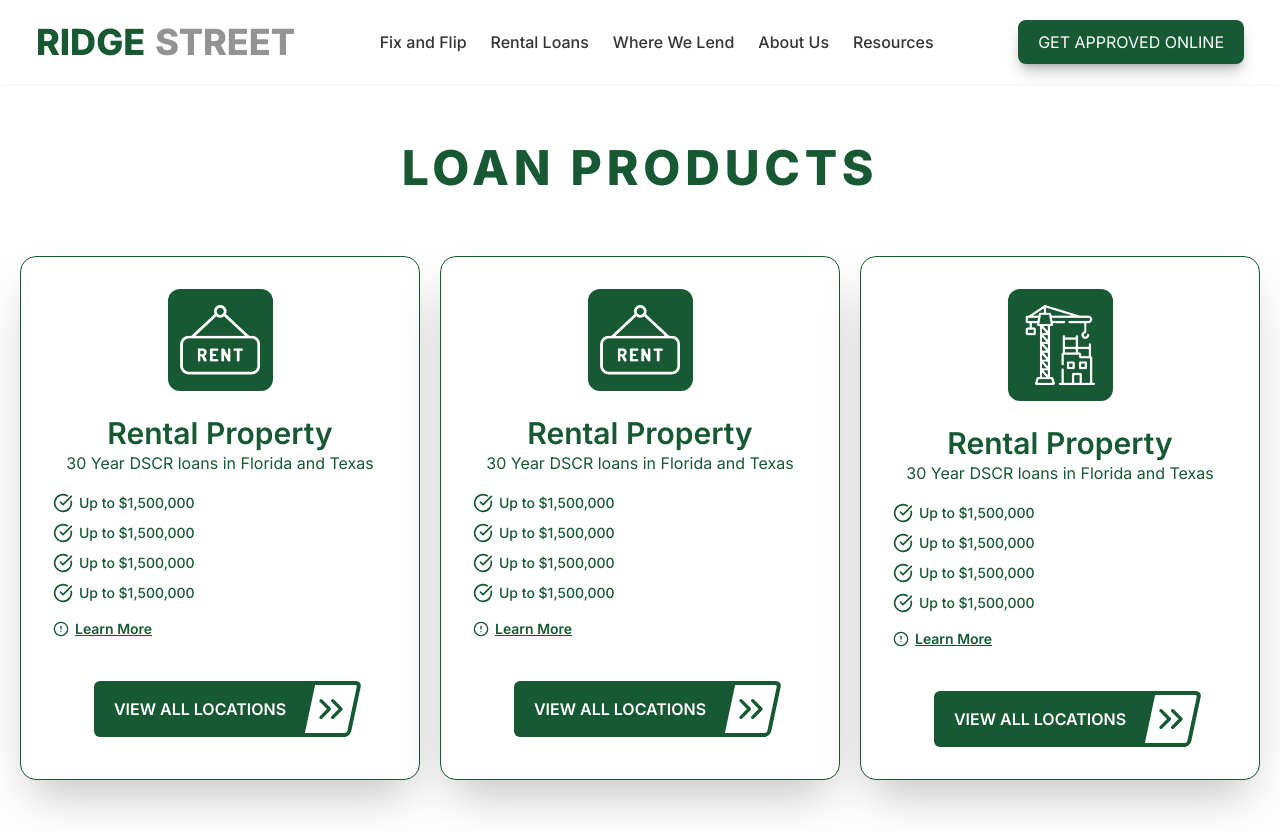
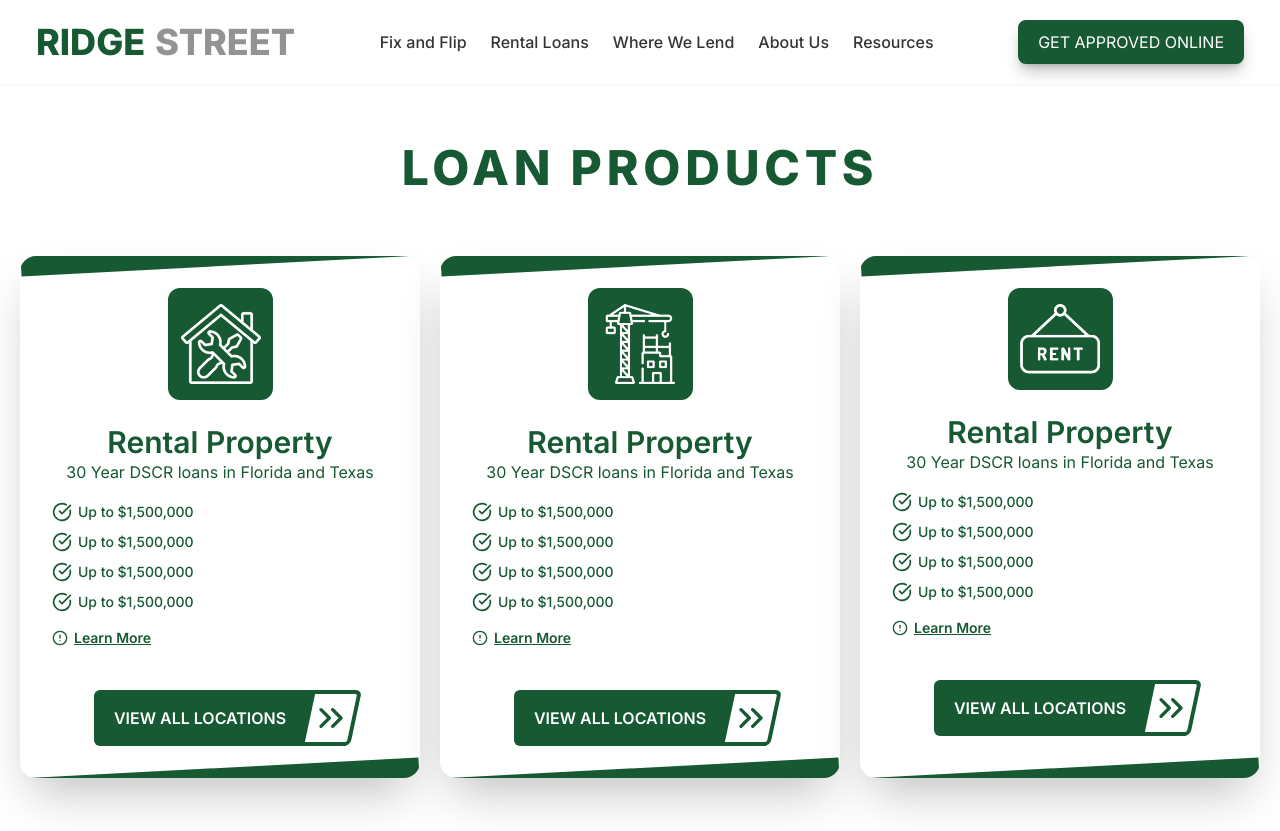
Before and after one commit to jahidulkanchan/ridge-street-softvence, a website built with Vite: page index.html in a window 1280 px wide. Shown: the top 831 px of the page. Built offline with nearby package versions, Linux system fonts and the light colour scheme.

Commit message:
loan production done

```diff
--- a/index.html
+++ b/index.html
@@ -212,16 +212,29 @@
           </h2>
         </div>
         <div
-          class="card-content mt-10 gap-5 md:mt-16 grid grid-cols-1 sm:grid-cols-2 md:grid-cols-3"
+          class="card-content mt-10 grid grid-cols-1 gap-5 sm:grid-cols-2 md:mt-16 md:grid-cols-3"
         >
           <div
-            class="card text-main hover:text-white duration-200 min-h-[450px] backdrop-blur-xl shadow-2xl border rounded-2xl bg-white hover:bg-main transition-all group px-5 py-8 md:px-8"
+            class="card text-main group group relative min-h-[450px] overflow-hidden rounded-2xl bg-white px-5 py-8 shadow-2xl backdrop-blur-xl transition-all duration-200 hover:text-white md:px-8"
           >
-            <img
-              class="bg-main px-3 py-4 mx-auto rounded-xl"
-              src="./assets/icons/loan-02.png"
-              alt="loan-02"
-            /><br />
+            <!-- =========== Slice bg Animation ============= -->
+            <div
+              class="slice-bg bg-main transition-all absolute -top-[40px] left-0 z-[-1] h-[50px] w-full -rotate-3 duration-200 group-hover:h-8/12 group-hover:rotate-0"
+            ></div>
+            <div
+              class="slice-bg bg-main transition-all absolute -bottom-[40px] left-0 z-[-1] h-[50px] w-full -rotate-3 duration-200 group-hover:h-8/12 group-hover:rotate-0"
+            ></div>
+            <div
+              class="bg-main z-10 mx-auto block w-fit rounded-xl px-3 py-4 duration-200 group-hover:hidden"
+            >
+              <img src="./assets/icons/loan-w-01.png" alt="loan-02" />
+            </div>
+            <div
+              class="mx-auto hidden w-fit rounded-xl bg-white px-3 py-4 duration-200 group-hover:block"
+            >
+              <img src="./assets/icons/loan-g-01.png" alt="loan-02" />
+            </div>
+            <br />
             <h2 class="text-center text-3xl font-medium md:font-semibold">
               Rental Property
             </h2>
@@ -252,21 +265,37 @@
               <i class="w-4" data-lucide="circle-alert"></i> <u>Learn More</u>
             </button>
             <!-- CTA Button  -->
-            <a href="/" class="animated-btn group mx-auto mt-10">
+            <a
+              href="/"
+              class="animated-btn group-hover:text-main group mx-auto mt-10 group-hover:bg-white"
+            >
               <p class="pr-10">View All Locations</p>
-              <div class="skew-icon-content">
+              <div class="skew-icon-content group-hover:border-white">
                 <i class="skew-icon" data-lucide="chevrons-right"></i>
               </div>
             </a>
           </div>
           <div
-            class="card text-main hover:text-white duration-200 min-h-[450px] backdrop-blur-xl shadow-2xl border rounded-2xl bg-white hover:bg-main transition-all group px-5 py-8 md:px-8"
+            class="card text-main group relative min-h-[450px] overflow-hidden rounded-2xl bg-white px-5 py-8 shadow-2xl backdrop-blur-xl transition-all duration-200 hover:text-white md:px-8"
           >
-            <img
-              class="bg-main px-3 py-4 mx-auto rounded-xl"
-              src="./assets/icons/loan-02.png"
-              alt="loan-02"
-            /><br />
+            <!-- =========== Slice bg Animation ============= -->
+            <div
+              class="slice-bg bg-main transition-all absolute -top-[40px] left-0 z-[-1] h-[50px] w-full -rotate-3 duration-200 group-hover:h-8/12 group-hover:rotate-0"
+            ></div>
+            <div
+              class="slice-bg bg-main transition-all absolute -bottom-[40px] left-0 z-[-1] h-[50px] w-full -rotate-3 duration-200 group-hover:h-8/12 group-hover:rotate-0"
+            ></div>
+            <div
+              class="bg-main mx-auto block w-fit rounded-xl px-3 py-4 duration-200 group-hover:hidden"
+            >
+              <img class="" src="./assets/icons/loan-w-03.png" alt="loan-02" />
+            </div>
+            <div
+              class="mx-auto hidden w-fit rounded-xl bg-white px-3 py-4 duration-200 group-hover:block"
+            >
+              <img class="" src="./assets/icons/loan-g-03.png" alt="loan-02" />
+            </div>
+            <br />
             <h2 class="text-center text-3xl font-medium md:font-semibold">
               Rental Property
             </h2>
@@ -297,21 +326,37 @@
               <i class="w-4" data-lucide="circle-alert"></i> <u>Learn More</u>
             </button>
             <!-- CTA Button  -->
-            <a href="/" class="animated-btn group mx-auto mt-10">
+            <a
+              href="/"
+              class="animated-btn group-hover:text-main group mx-auto mt-10 group-hover:bg-white"
+            >
               <p class="pr-10">View All Locations</p>
-              <div class="skew-icon-content">
+              <div class="skew-icon-content group-hover:border-white">
                 <i class="skew-icon" data-lucide="chevrons-right"></i>
               </div>
             </a>
           </div>
           <div
-            class="card text-main hover:text-white duration-200 min-h-[450px] backdrop-blur-xl shadow-2xl border rounded-2xl bg-white hover:bg-main transition-all group px-5 py-8 md:px-8"
+            class="card text-main group relative min-h-[450px] overflow-hidden rounded-2xl bg-white px-5 py-8 shadow-2xl backdrop-blur-xl transition-all duration-200 hover:text-white md:px-8"
           >
-            <img
-              class="bg-main px-3 py-4 mx-auto rounded-xl"
-              src="./assets/icons/loan-03.png"
-              alt="loan-02"
-            /><br />
+            <!-- =========== Slice bg Animation ============= -->
+            <div
+              class="slice-bg bg-main absolute -top-[40px] left-0 z-[-1] h-[50px] w-full -rotate-3 transition-all duration-200 group-hover:h-8/12 group-hover:rotate-0"
+            ></div>
+            <div
+              class="slice-bg bg-main absolute -bottom-[40px] left-0 z-[-1] h-[50px] w-full -rotate-3 transition-all duration-200 group-hover:h-8/12 group-hover:rotate-0"
+            ></div>
+            <div
+              class="bg-main mx-auto block w-fit rounded-xl px-3 py-4 duration-200 group-hover:hidden"
+            >
+              <img class="" src="./assets/icons/loan-w-02.png" alt="loan-02" />
+            </div>
+            <div
+              class="mx-auto hidden w-fit rounded-xl bg-white px-3 py-4 duration-200 group-hover:block"
+            >
+              <img class="" src="./assets/icons/loan-g-02.png" alt="loan-02" />
+            </div>
+            <br />
             <h2 class="text-center text-3xl font-medium md:font-semibold">
               Rental Property
             </h2>
@@ -342,9 +387,12 @@
               <i class="w-4" data-lucide="circle-alert"></i> <u>Learn More</u>
             </button>
             <!-- CTA Button  -->
-            <a href="/" class="animated-btn group mx-auto mt-10">
+            <a
+              href="/"
+              class="animated-btn group-hover:text-main group mx-auto mt-10 group-hover:bg-white"
+            >
               <p class="pr-10">View All Locations</p>
-              <div class="skew-icon-content">
+              <div class="skew-icon-content group-hover:border-white">
                 <i class="skew-icon" data-lucide="chevrons-right"></i>
               </div>
             </a>
@@ -538,7 +586,7 @@
     </section>
     <!-- ============ Why Choose Us End ============= -->
     <!-- ============ Testimonial Section Start ============= -->
-    <section class="testimonial-section -mt-1 overflow-hidden md:pt-10">
+    <section class="testimonial-section from-main bg-gradient-to-t from-50% to-transparent to-50% -mt-1 overflow-hidden md:pt-10">
       <div class="container px-0">
         <!-- Heading -->
         <div class="mb-12 text-center">
@@ -551,7 +599,7 @@
 
         <!-- Swiper -->
         <div
-          class="from-main bg-gradient-to-t from-50% to-transparent to-50% px-2.5"
+          class=" px-2.5"
         >
           <div class="swiper relative py-20">
             <div class="swiper-wrapper py-20">
--- a/src/style.css
+++ b/src/style.css
@@ -38,7 +38,7 @@ body {
     @apply text-main h-8 w-8 skew-x-12 duration-200 group-hover:text-white md:h-10 md:w-10;
   }
   .animated-btn-reverse {
-    @apply text-main relative flex w-fit items-center justify-between gap-2 rounded-tl-md rounded-bl-md bg-white px-3 py-3 font-semibold uppercase transition-all duration-150 md:px-5 md:py-4;
+    @apply text-main bg-white relative flex w-fit items-center justify-between gap-2 rounded-tl-md rounded-bl-md  px-3 py-3 font-semibold uppercase transition-all duration-150 md:px-5 md:py-4;
   }
   .animated-btn-reverse .skew-icon-content {
     @apply bg-main absolute top-0 -right-[10px] flex h-full w-[50px] -skew-x-12 items-center justify-center rounded-tr-md rounded-br-md border-4 border-white duration-200 group-hover:bg-white;
```
Also changed, not shown: public/assets/icons/loan-g-01.png (added), public/assets/icons/loan-g-02.png (added), public/assets/icons/loan-g-03.png (added), public/assets/icons/loan-w-01.png (added), public/assets/icons/loan-w-02.png (renamed from public/assets/icons/loan-02.png), public/assets/icons/loan-w-03.png (renamed from public/assets/icons/loan-03.png).
